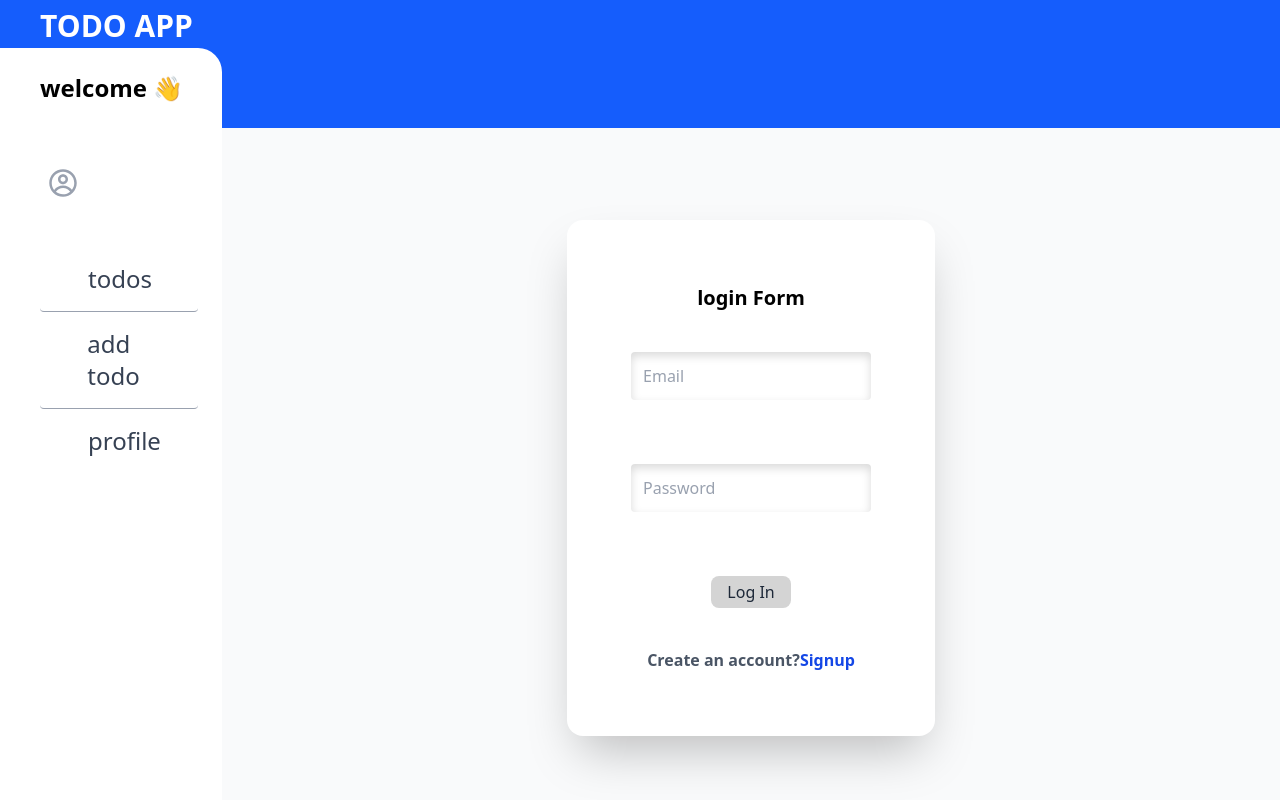
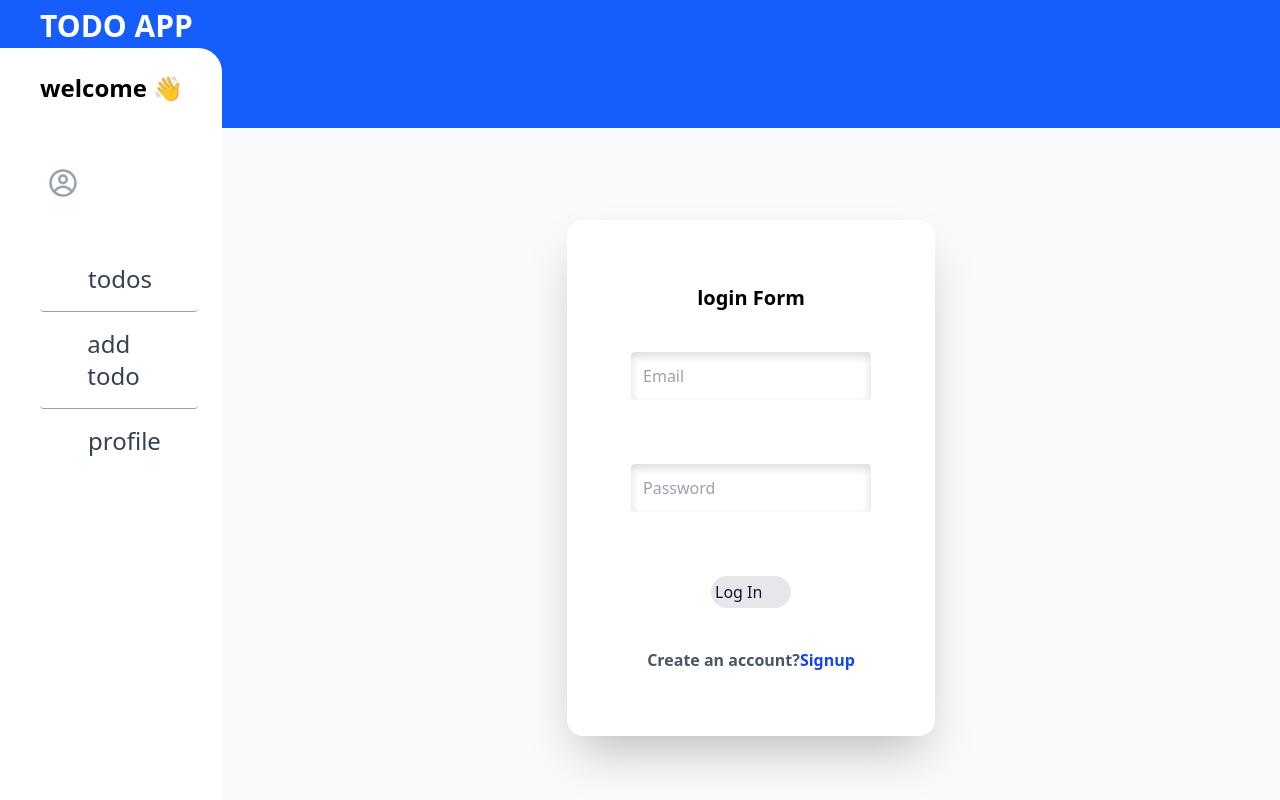
Before and after one commit to shahryar78f/todo-app, a Next.js app: page /signin in a window 1280 px wide. Built offline with nearby package versions, Linux system fonts and the light colour scheme; no server answers; some icons are missing.

Commit message:
refactor: Replace native button with customizable `Button` component in `Signin` page for improved UI consistency

```diff
--- a/src/app/signin/_components/Signin.tsx
+++ b/src/app/signin/_components/Signin.tsx
@@ -8,6 +8,7 @@ import { useRouter } from 'next/navigation';
 import { useEffect } from 'react';
 import { useForm } from 'react-hook-form';
 import { toast } from 'react-toastify';
+import Button from '@/components/ui/Button';
 import { SigninFormData, signinSchema } from './schema';
 
 function SigninPage() {
@@ -66,9 +67,11 @@ function SigninPage() {
 
           <p className="min-h-[20px] text-sm text-red-500">{errors.password?.message}</p>
         </div>
-        <button
+        <Button
           type="submit"
-          className="bg-neutral-300 hover:border hover:border-neutral-400 transition-colors duration-400  p-1 rounded-lg flex items-center justify-center text-base font-medium w-20 h-8 text-gray-800 cursor-pointer hover:text-gray-700"
+          variant="secondary"
+          size="md"
+          className="w-20 h-8 p-1 text-base"
           disabled={isPending}
         >
           {isPending ? (
@@ -81,7 +84,7 @@ function SigninPage() {
           ) : (
             'Log In'
           )}
-        </button>
+        </Button>
       </form>
       <p className="text-gray-600 font-bold text-base">
         Create an account?
```
